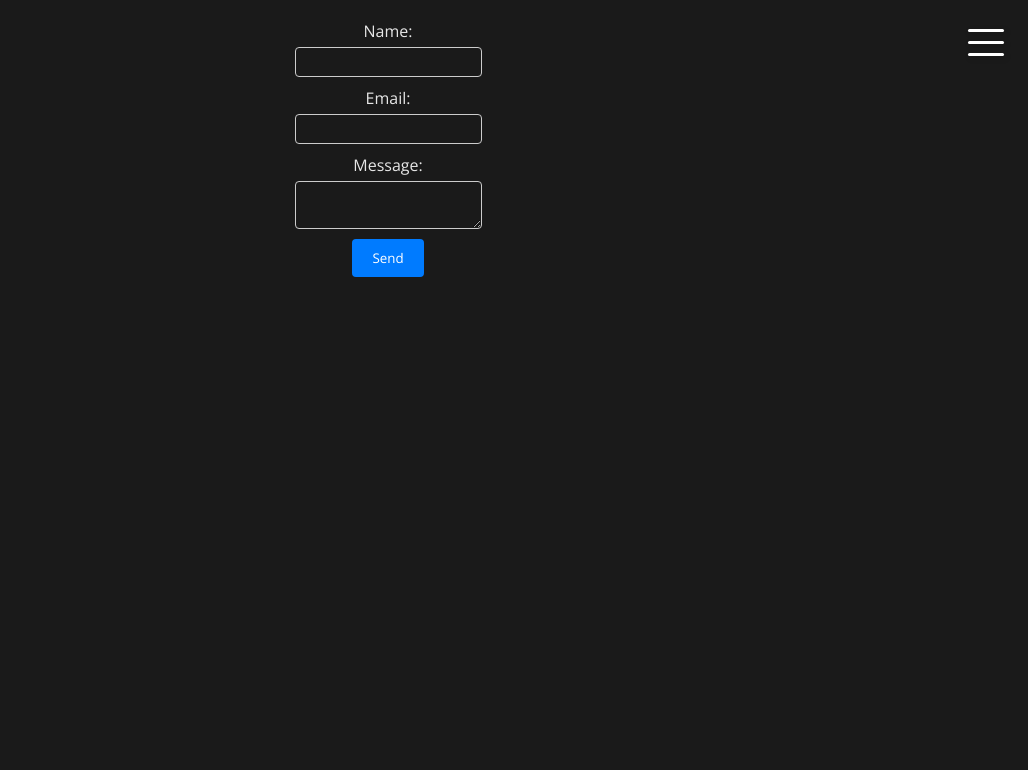
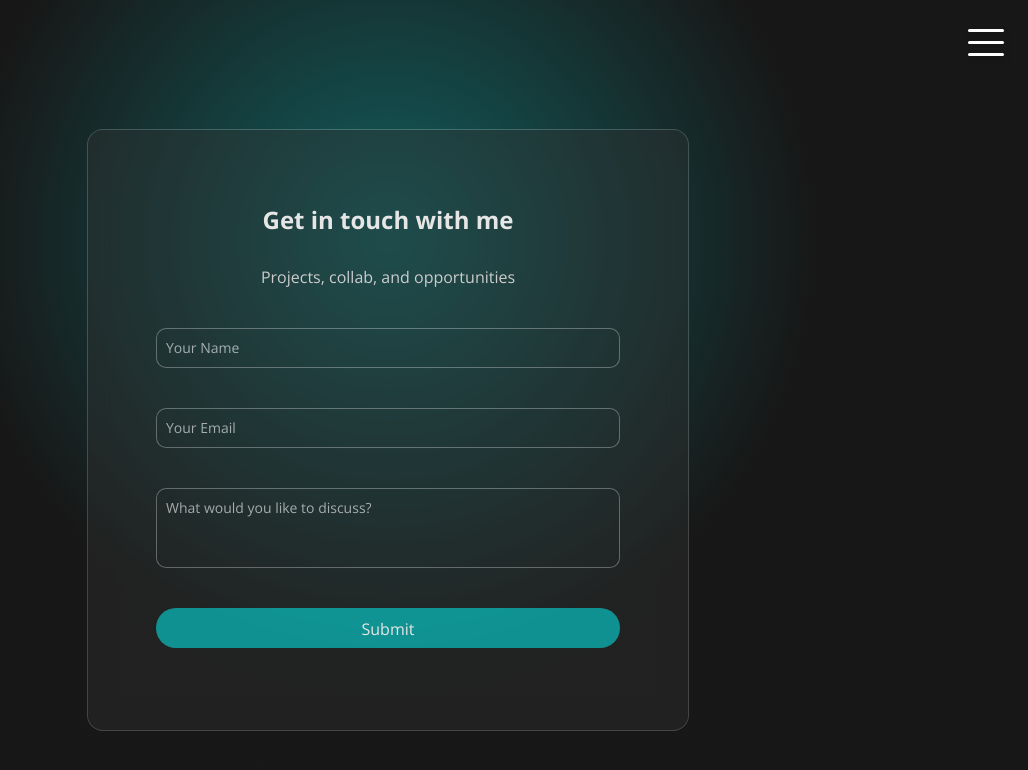
Before and after one commit to Saif-Quazi/saifq.co, a website: page public/contact.html in a window 1280 px wide. Shown: the whole page, without its empty margins (252-1280 px from the left). Drawn offline with nearby package versions, Linux system fonts and the light colour scheme.

Commit message:
[v1.0.5] add screen warning and form validation with input sanitization

```diff
--- a/public/client/components.js
+++ b/public/client/components.js
@@ -28,8 +28,6 @@ class NavMenu extends HTMLElement {
   }
 }
 
-customElements.define('nav-menu', NavMenu);
-
 class MenuBtn extends HTMLElement {
   constructor() {
     super();
@@ -42,12 +40,12 @@ class MenuBtn extends HTMLElement {
         `;
     let isAnimating = false;
 
-        document.getElementById('menuBtnHolder').addEventListener('click', () => {
+    document.getElementById("menuBtnHolder").addEventListener("click", () => {
       if (isAnimating) return;
 
       isAnimating = true;
-            document.getElementById('menuBtnHolder').classList.toggle('active');
-            document.querySelector('aside').classList.toggle('active');
+      document.getElementById("menuBtnHolder").classList.toggle("active");
+      document.querySelector("aside").classList.toggle("active");
 
       setTimeout(() => {
         isAnimating = false;
@@ -56,4 +54,17 @@ class MenuBtn extends HTMLElement {
   }
 }
 
-customElements.define('menu-btn', MenuBtn);
+class ScreenSizeWarning extends HTMLElement {
+  constructor() {
+    super();
+    this.innerHTML = `
+          <div id="screenSizeWarning">
+              <p id="warningText">Please use a larger screen to view content comfortably.</p>
+          </div>
+        `;
+  }
+}
+
+customElements.define("nav-menu", NavMenu);
+customElements.define("menu-btn", MenuBtn);
+customElements.define("screensize-warning", ScreenSizeWarning);
--- a/public/contact.html
+++ b/public/contact.html
@@ -71,10 +71,11 @@
 
         <!-- CSS -->
         <link rel="stylesheet" href="styles/main.css" />
+        <link rel="stylesheet" href="styles/page/contact.css" />
         <link rel="stylesheet" href="styles/responsive.css" />
-        <link rel="stylesheet" href="styles/page/contact.css" />
     </head>
     <body>
+        <screensize-warning></screensize-warning>
         <nav-menu></nav-menu>
         <menu-btn></menu-btn>
         <main>
@@ -94,17 +95,35 @@
                         <input name="bot-field"
                     /></label>
                 </p>
-
-                <label for="name">Name:</label>
-                <input type="text" id="name" name="name" required />
-
-                <label for="email">Email:</label>
-                <input type="email" id="email" name="email" required />
-
-                <label for="message">Message:</label>
-                <textarea id="message" name="message" required></textarea>
-
-                <button type="submit">Send</button>
+                <h1 id="formTitle">Get in touch with me</h1>
+                <p id="formSubtitle">Projects, collab, and opportunities</p>
+                <input
+                    type="text"
+                    class="formFields"
+                    id="name"
+                    name="name"
+                    placeholder="Your Name"
+                    required
+                    maxlength="100"
+                />
+                <input
+                    type="email"
+                    class="formFields"
+                    id="email"
+                    name="email"
+                    placeholder="Your Email"
+                    required
+                    maxlength="100"
+                />
+                <textarea
+                    class="formFields"
+                    id="message"
+                    name="message"
+                    placeholder="What would you like to discuss?"
+                    required
+                    maxlength="500"
+                ></textarea>
+                <button id="submitBtn" type="submit">Submit</button>
             </form>
         </main>
         <script src="client/components.js"></script>
--- a/public/styles/main.css
+++ b/public/styles/main.css
@@ -33,6 +33,25 @@ html, body {
     padding: 0;
     background: hsl(0, 0%, 10%);
     overflow: hidden;
+}
+
+#screenSizeWarning {
+    width: 100vw;
+    height: 100vh;
+    position: fixed;
+    z-index: 999999;
+    font-size: 1rem;
+    text-transform: uppercase;
+    font-weight: bold;
+    display: none;
+    align-items: center;
+    justify-content: center;
+    background: hsla(0, 0%, 10%, 0.8);
+    backdrop-filter: blur(20px);
+}
+
+#warningText {
+    padding: 10px;
 }
 
 main {
@@ -93,6 +112,7 @@ aside {
     background: hsla(0, 0%, 0%, 0.5);
     backdrop-filter: blur(8px);
     user-select: none;
+    transition: right 0.3s linear;
 }
 
 aside.active {
--- a/public/styles/page/contact.css
+++ b/public/styles/page/contact.css
@@ -1,32 +1,92 @@
+main {
+    width: 100%;
+    height: 100%;
+    display: flex;
+    flex-direction: column;
+    align-items: center;
+    justify-content: space-evenly;
+    background: radial-gradient(circle at center 30%, hsla(180, 100%, 50%, 0.3), hsla(180, 0%, 0%, 0.1), hsla(180, 0%, 0%, 0.1) 100%);
+}
+
 #contactForm {
+    width: 90vw;
+    height: 80vh;
+    max-width: 600px;
+    max-height: 600px;
+    padding-inline: 10px;
+    transform: translateY(5%);
     display: flex;
     flex-direction: column;
     align-items: center;
     justify-content: center;
-    padding: 20px;
+    border-radius: 15px;
+    box-shadow: 0 0 0 1px hsla(0, 0%, 100%, 0.2);
+    background: hsla(0, 0%, 20%, 0.4);
+    backdrop-filter: blur(12px);
+    overflow: auto;
 }
 
-#contactForm label {
-    margin-bottom: 5px;
+#formTitle {
+    font-size: 18px;
+    margin: 10px;
 }
 
-#contactForm input,
-#contactForm textarea {
-    margin-bottom: 10px;
-    padding: 5px;
-    border: 1px solid #ccc;
-    border-radius: 4px;
+#formSubtitle {
+    font-size: 14px;
+    color: #ccc;
+    margin: 10px;
 }
 
-#contactForm button {
+.formFields {
+    width: 80%;
+    height: 40px;
+    padding: 10px;
+    box-shadow: 0 0 0 1px inset hsla(0, 0%, 100%, 0.3);
+    border-radius: 10px;
+    margin: 10px;
+    color: white;
+    text-align: left;
+    transition: all 0.3 ease;
+}
+
+.formFields:focus {
+    box-shadow: 0 0 3px 2px inset hsla(180, 100%, 50%, 0.5);
+}
+
+.formFields::placeholder {
+    color: hsla(0, 0%, 100%, 0.6);
+}
+
+#message {
+    height: 80px;
+    resize: none;
+}
+
+#message::-webkit-scrollbar {
+    width: 10px;
+    border-radius: 0 10px 10px 0;
+    background-color: hsla(0, 0%, 100%, 0.2);
+}
+
+#message::-webkit-scrollbar-thumb {
+    background-color: hsla(0, 0%, 100%, 0.4);
+    border-radius: 10px;
+}
+
+#message::-webkit-scrollbar-thumb:hover {
+    background-color: hsla(0, 0%, 100%, 0.6);
+}
+
+#submitBtn {
+    width: 80%;
+    height: 40px;
     padding: 10px 20px;
-    background-color: #007bff;
-    color: #fff;
-    border: none;
-    border-radius: 4px;
+    margin: 10px;
+    border-radius: 25px;
+    background-color: hsla(180, 100%, 50%, 0.5);
+}
+
+#submitBtn:hover {
+    background-color: hsla(180, 100%, 50%, 0.7);
     cursor: pointer;
 }
-
-#contactForm button:hover {
-    background-color: #0056b3;
-}
--- a/public/styles/responsive.css
+++ b/public/styles/responsive.css
@@ -0,0 +1,36 @@
+@media (max-width: 319px) or (max-height: 499px) {
+    #screenSizeWarning {
+        display: flex;
+    }
+}
+
+
+/* Projects Page */
+
+@media (max-width: 400px) {
+    .project {
+        scale: 0.9;
+    }
+}
+
+
+/* Contact Page */
+
+@media (min-width: 600px) and (min-height: 650px) {
+    #formTitle {
+        font-size: 24px;
+        margin-bottom: 20px;
+    }
+    #formSubtitle {
+        font-size: 16px;
+        margin-bottom: 20px;
+    }
+    .formFields {
+        font-size: 14px;
+        margin: 20px;
+    }
+    #submitBtn {
+        font-size: 16px;
+        margin: 20px;
+    }
+}
```
Also changed, not shown: public/client/form.js (+69 -3 lines), public/index.html (+2 -1 lines), public/projects.html (+3 -1 lines), public/styles/page/projects.css (+6 -4 lines). Lines whose indentation alone changed are shown as unchanged.
